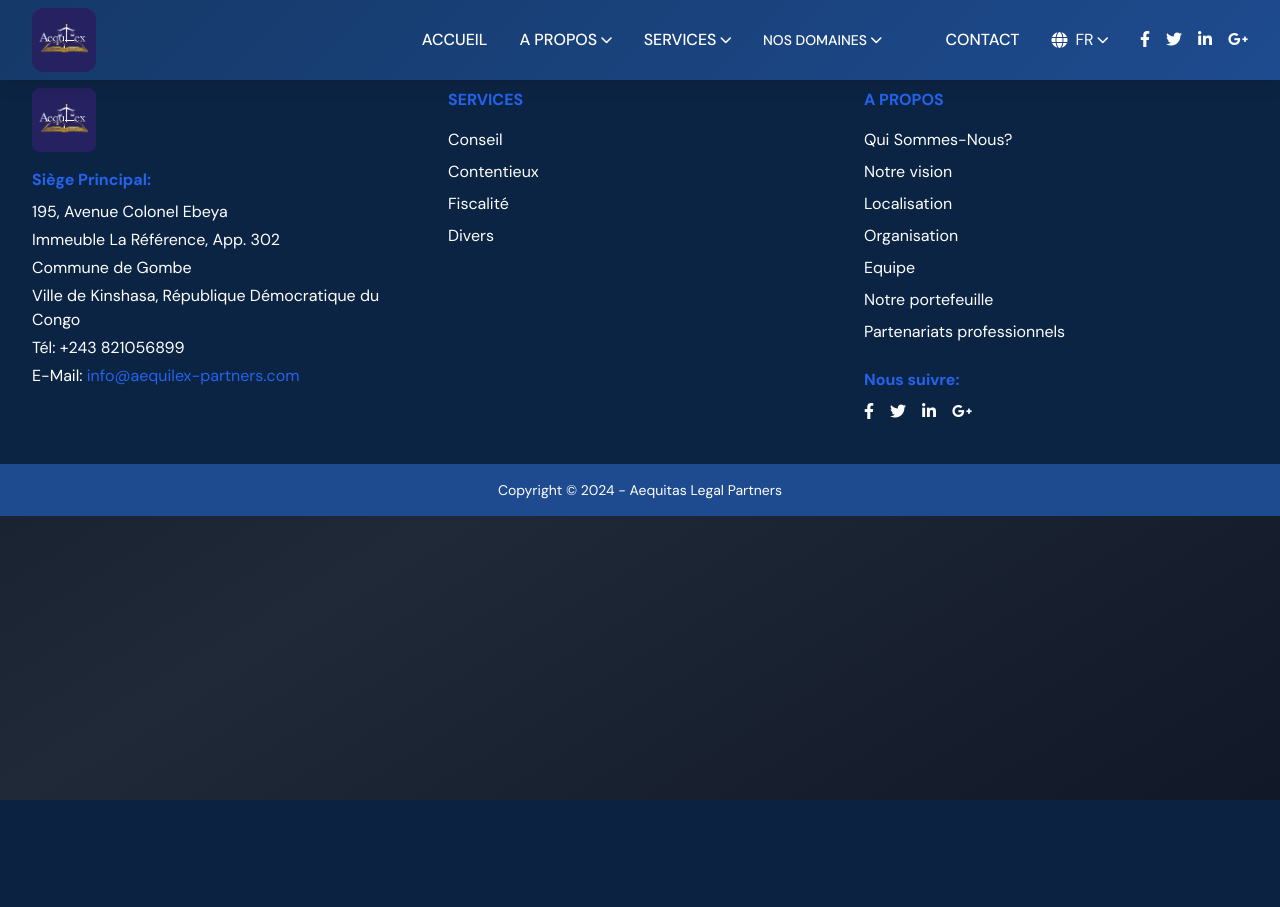
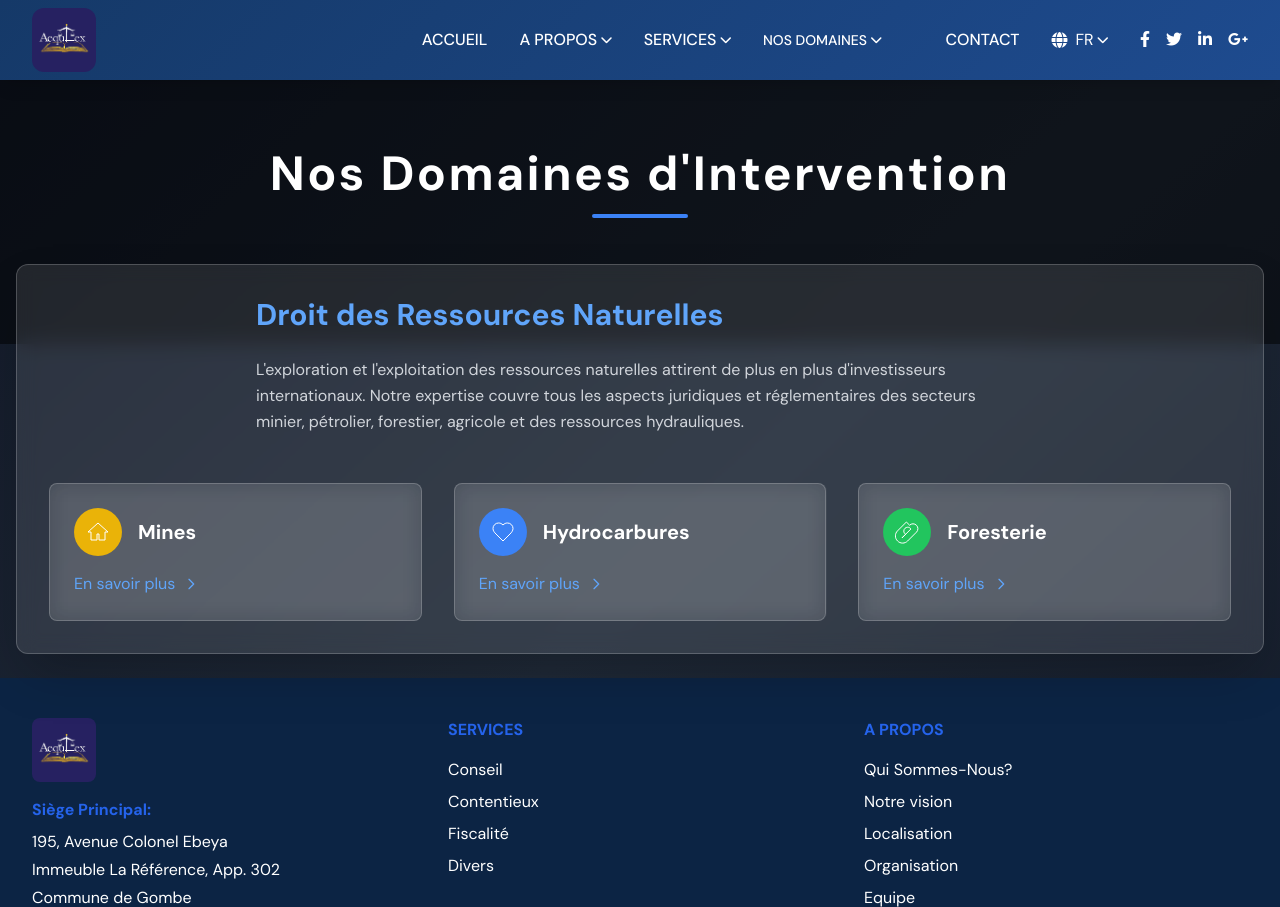
Before and after one commit to Pamoja-Solution/legal, a PHP site: page /domaines.php in a window 1280 px wide. Shown: the top 907 px of the page. Before the commit the page ends 800 px from the top, so only its background shows below. Run offline with PHP 8.4, Linux system fonts and the light colour scheme; some libraries are stand-ins or nearby versions.

Commit message:
Hebergement 6

```diff
--- a/domaines.php
+++ b/domaines.php
@@ -2,127 +2,112 @@
 
 
 
-<!DOCTYPE html>
-<html lang="fr">
-<head>
 
     <style>
-        .section-title {
-            font-size: 2.5rem;
-            margin-bottom: 2rem;
-            color: #2d3092;
+        .glass-effect {
+            background: rgba(255, 255, 255, 0.1);
+            backdrop-filter: blur(10px);
+            border: 1px solid rgba(255, 255, 255, 0.2);
         }
 
-        .card-container {
-            display: grid;
-            grid-template-columns: repeat(auto-fit, minmax(280px, 1fr));
-            gap: 2rem;
-            opacity: 0;
-            transform: translateY(50px);
-            transition: all 0.8s ease-out;
-        }
-
-        .card-container.visible {
-            opacity: 1;
-            transform: translateY(0);
-        }
-
-        .card {
-            background: white;
-            padding: 2rem;
-            border-radius: 10px;
-            box-shadow: 0 4px 15px rgba(0, 0, 0, 0.1);
+        .hover-scale {
             transition: transform 0.3s ease;
         }
 
-        .card:hover {
-            transform: translateY(-10px);
-        }
-
-        .card-icon {
-            font-size: 2.5rem;
-            color: #2d3092;
-            margin-bottom: 1rem;
-        }
-
-        .card h3 {
-            color: #2d3092;
-            margin-bottom: 1rem;
-        }
-
-        .about-details-cap {
-            padding: 4rem 0;
-            opacity: 0;
-            transform: translateY(50px);
-            transition: all 0.8s ease-out;
-        }
-
-        .about-details-cap.visible {
-            opacity: 1;
-            transform: translateY(0);
-        }
-
-        @media (max-width: 768px) {
-            .card-container {
-                grid-template-columns: 1fr;
-            }
-        }
-
-        /* Animation de progression */
-        .progress-indicator {
-            position: fixed;
-            top: 0;
-            left: 0;
-            width: 0;
-            height: 4px;
-            background: #2d3092;
-            z-index: 1000;
-            transition: width 0.3s ease;
+        .hover-scale:hover {
+            transform: scale(1.05);
         }
     </style>
 </head>
-<body>
-    <div class="progress-indicator"></div>
-    <!-- Votre HTML existant reste le même -->
+<body class="bg-gradient-to-br from-gray-900 via-blue-900 to-purple-900 min-h-screen">
 
-    <script>
-        document.addEventListener('DOMContentLoaded', function() {
-            // Observer pour les animations au défilement
-            const observer = new IntersectionObserver((entries) => {
-                entries.forEach(entry => {
-                    if (entry.isIntersecting) {
-                        entry.target.classList.add('visible');
-                    }
-                });
-            }, {
-                threshold: 0.1
-            });
+    <!-- En-tête -->
+    <header class="relative h-[40vh] flex items-center justify-center overflow-hidden">
+        <div class="absolute inset-0 bg-black/50"></div>
+        <div class="relative z-10 text-center">
+            <h1 class="text-5xl font-bold text-white mb-4 tracking-wider">
+                Nos Domaines d'Intervention
+            </h1>
+            <div class="w-24 h-1 bg-blue-500 mx-auto rounded-full"></div>
+        </div>
+    </header>
 
-            // Observer tous les éléments avec la classe about-details-cap
-            document.querySelectorAll('.about-details-cap').forEach(section => {
-                observer.observe(section);
-            });
+    <!-- Contenu Principal -->
+    <main class="container mx-auto px-4 -mt-20">
+        <div class="glass-effect rounded-xl p-8 shadow-2xl">
+            <div class="text-white max-w-3xl mx-auto mb-12">
+                <h2 class="text-3xl font-bold mb-6 text-blue-400">Droit des Ressources Naturelles</h2>
+                <p class="text-gray-300 leading-relaxed">
+                    L'exploration et l'exploitation des ressources naturelles attirent de plus en plus d'investisseurs internationaux. Notre expertise couvre tous les aspects juridiques et réglementaires des secteurs minier, pétrolier, forestier, agricole et des ressources hydrauliques.
+                </p>
+            </div>
 
-            // Observer tous les éléments avec la classe card-container
-            document.querySelectorAll('.card-container').forEach(container => {
-                observer.observe(container);
-            });
+            <!-- Grille des services -->
+            <div class="grid grid-cols-1 md:grid-cols-2 lg:grid-cols-3 gap-8">
+                <!-- Mines -->
+                <div class="glass-effect rounded-lg p-6 hover-scale">
+                    <div class="flex items-center space-x-4">
+                        <div class="w-12 h-12 rounded-full bg-yellow-500 flex items-center justify-center">
+                            <svg xmlns="http://www.w3.org/2000/svg" class="h-6 w-6 text-white" fill="none" viewBox="0 0 24 24" stroke="currentColor">
+                                <path d="M12 3L2 12h3v8h6v-6h2v6h6v-8h3L12 3z"/>
+                            </svg>
+                        </div>
+                        <h3 class="text-xl font-semibold text-white">Mines</h3>
+                    </div>
+                    <div class="mt-4">
+                        <a href="#" class="text-blue-400 hover:text-blue-300 flex items-center">
+                            En savoir plus
+                            <svg xmlns="http://www.w3.org/2000/svg" class="h-4 w-4 ml-2" fill="none" viewBox="0 0 24 24" stroke="currentColor">
+                                <path stroke-linecap="round" stroke-linejoin="round" stroke-width="2" d="M9 5l7 7-7 7"/>
+                            </svg>
+                        </a>
+                    </div>
+                </div>
 
-            // Barre de progression
-            const progressBar = document.querySelector('.progress-indicator');
-            window.addEventListener('scroll', () => {
-                const windowHeight = window.innerHeight;
-                const documentHeight = document.documentElement.scrollHeight - windowHeight;
-                const scrolled = window.scrollY;
-                const progress = (scrolled / documentHeight) * 100;
-                progressBar.style.width = `${progress}%`;
-            });
-        });
-    </script>
+                <!-- Hydrocarbures -->
+                <div class="glass-effect rounded-lg p-6 hover-scale">
+                    <div class="flex items-center space-x-4">
+                        <div class="w-12 h-12 rounded-full bg-blue-500 flex items-center justify-center">
+                            <svg xmlns="http://www.w3.org/2000/svg" class="h-6 w-6 text-white" fill="none" viewBox="0 0 24 24" stroke="currentColor">
+                                <path d="M19 14c1.49-1.46 3-3.21 3-5.5A5.5 5.5 0 0 0 16.5 3c-1.76 0-3 .5-4.5 2-1.5-1.5-2.74-2-4.5-2A5.5 5.5 0 0 0 2 8.5c0 2.3 1.5 4.05 3 5.5l7 7Z"/>
+                            </svg>
+                        </div>
+                        <h3 class="text-xl font-semibold text-white">Hydrocarbures</h3>
+                    </div>
+                    <div class="mt-4">
+                        <a href="#" class="text-blue-400 hover:text-blue-300 flex items-center">
+                            En savoir plus
+                            <svg xmlns="http://www.w3.org/2000/svg" class="h-4 w-4 ml-2" fill="none" viewBox="0 0 24 24" stroke="currentColor">
+                                <path stroke-linecap="round" stroke-linejoin="round" stroke-width="2" d="M9 5l7 7-7 7"/>
+                            </svg>
+                        </a>
+                    </div>
+                </div>
+
+                <!-- Foresterie -->
+                <div class="glass-effect rounded-lg p-6 hover-scale">
+                    <div class="flex items-center space-x-4">
+                        <div class="w-12 h-12 rounded-full bg-green-500 flex items-center justify-center">
+                            <svg xmlns="http://www.w3.org/2000/svg" class="h-6 w-6 text-white" fill="none" viewBox="0 0 24 24" stroke="currentColor">
+                                <path d="M7 17.9l8.9-8.9c-.7-1.1-1.9-1.8-3.2-1.8-2.1 0-3.9 1.7-3.9 3.9 0 1.3.7 2.5 1.8 3.2l-3.6 3.6zm7.6-12.7c.9-.9 2.1-1.4 3.4-1.4s2.5.5 3.4 1.4l.1.1c.9.9 1.4 2.1 1.4 3.4s-.5 2.5-1.4 3.4l-8.9 8.9c-1.3 1.3-3.1 2.1-5 2.1s-3.7-.8-5-2.1l-.1-.1c-1.3-1.3-2.1-3.1-2.1-5s.8-3.7 2.1-5l8.9-8.9z"/>
+                            </svg>
+                        </div>
+                        <h3 class="text-xl font-semibold text-white">Foresterie</h3>
+                    </div>
+                    <div class="mt-4">
+                        <a href="#" class="text-blue-400 hover:text-blue-300 flex items-center">
+                            En savoir plus
+                            <svg xmlns="http://www.w3.org/2000/svg" class="h-4 w-4 ml-2" fill="none" viewBox="0 0 24 24" stroke="currentColor">
+                                <path stroke-linecap="round" stroke-linejoin="round" stroke-width="2" d="M9 5l7 7-7 7"/>
+                            </svg>
+                        </a>
+                    </div>
+                </div>
+            </div>
+        </div>
+    </main>
 </body>
 </html>
 
 
-
-
 <?php require("entetes/footer.php"); ?>
--- a/entetes/footer.php
+++ b/entetes/footer.php
@@ -1,4 +1,7 @@
-
+<?php
+// Définir une constante pour la racine
+define('BASE_URLs', '/');
+?>
 <script src="https://cdn.jsdelivr.net/npm/flowbite@2.5.2/dist/flowbite.min.js"></script>
 <script src="https://cdn.jsdelivr.net/npm/swiper@11/swiper-bundle.min.js"></script>
 <!-- Bouton Scroll-To-Top -->
@@ -54,7 +57,7 @@
     <div class="max-w-7xl mx-auto px-4 sm:px-6 lg:px-8 py-10 grid grid-cols-1 md:grid-cols-3 gap-8">
         <!-- Section Contact -->
         <div>
-            <img class="h-16 mb-4 rounded rounded-lg" src="assets/img/logo/logo3.jpeg" alt="Elite Law Firm Logo">
+            <img class="h-16 mb-4 rounded rounded-lg" src="<?=BASE_URLs?>assets/img/logo/logo3.jpeg" alt="Elite Law Firm Logo">
             <h2 class="text-accent font-semibold mb-2">Siège Principal:</h2>
             <p class="mb-1">195, Avenue Colonel Ebeya</p>
             <p class="mb-1">Immeuble La Référence, App. 302</p>
--- a/entetes/header.php
+++ b/entetes/header.php
@@ -1,4 +1,7 @@
-<?php $titre = "Accueil";?>
+<?php
+// Définir une constante pour la racine
+define('BASE_URL', '/');
+?>
 <!DOCTYPE html>
 <html lang="fr">
 <head>
@@ -9,7 +12,7 @@
     <link href="https://cdn.jsdelivr.net/npm/flowbite@2.5.2/dist/flowbite.min.css" rel="stylesheet" />
     <link href="https://cdnjs.cloudflare.com/ajax/libs/font-awesome/6.0.0/css/all.min.css" rel="stylesheet">
     <script defer src="https://cdn.jsdelivr.net/npm/alpinejs@3.x.x/dist/cdn.min.js"></script>
-    <link rel="shortcut icon" href="assets/img/logo3.ico" type="image/x-icon">
+    <link rel="shortcut icon" href="<?=  BASE_URL; ?>assets/img/logo3.ico" type="image/x-icon">
     <link
   rel="stylesheet"
   href="https://cdn.jsdelivr.net/npm/swiper@11/swiper-bundle.min.css"
@@ -61,14 +64,14 @@ body {
         <div class="max-w-7xl mx-auto px-4 sm:px-6 lg:px-8">
             <div class="flex justify-between h-20">
                 <div class="flex items-center">
-                    <a href="index.php" class="flex-shrink-0">
-                        <img class="h-16 w-auto rounded rounded-xl" src="assets/img/logo/logo3.jpeg" alt="Logo">
+                    <a href="<?= BASE_URL ?>index.php" class="flex-shrink-0">
+                    <img class="h-16 w-auto rounded rounded-xl" src="<?php echo BASE_URL; ?>assets/img/logo/logo3.jpeg" alt="Logo">
 
                     </a>
                 </div>
 
                 <div class="hidden md:flex md:items-center md:space-x-8">
-                    <a href="index.php" class="text-white hover:text-accent-light transition-colors duration-200 font-medium">
+                    <a href="<?= BASE_URL ?>index.php" class="text-white hover:text-accent-light transition-colors duration-200 font-medium">
                         ACCUEIL
                     </a>
 
```
Also changed, not shown: domains/mine.php (added, +97 -0 lines).
